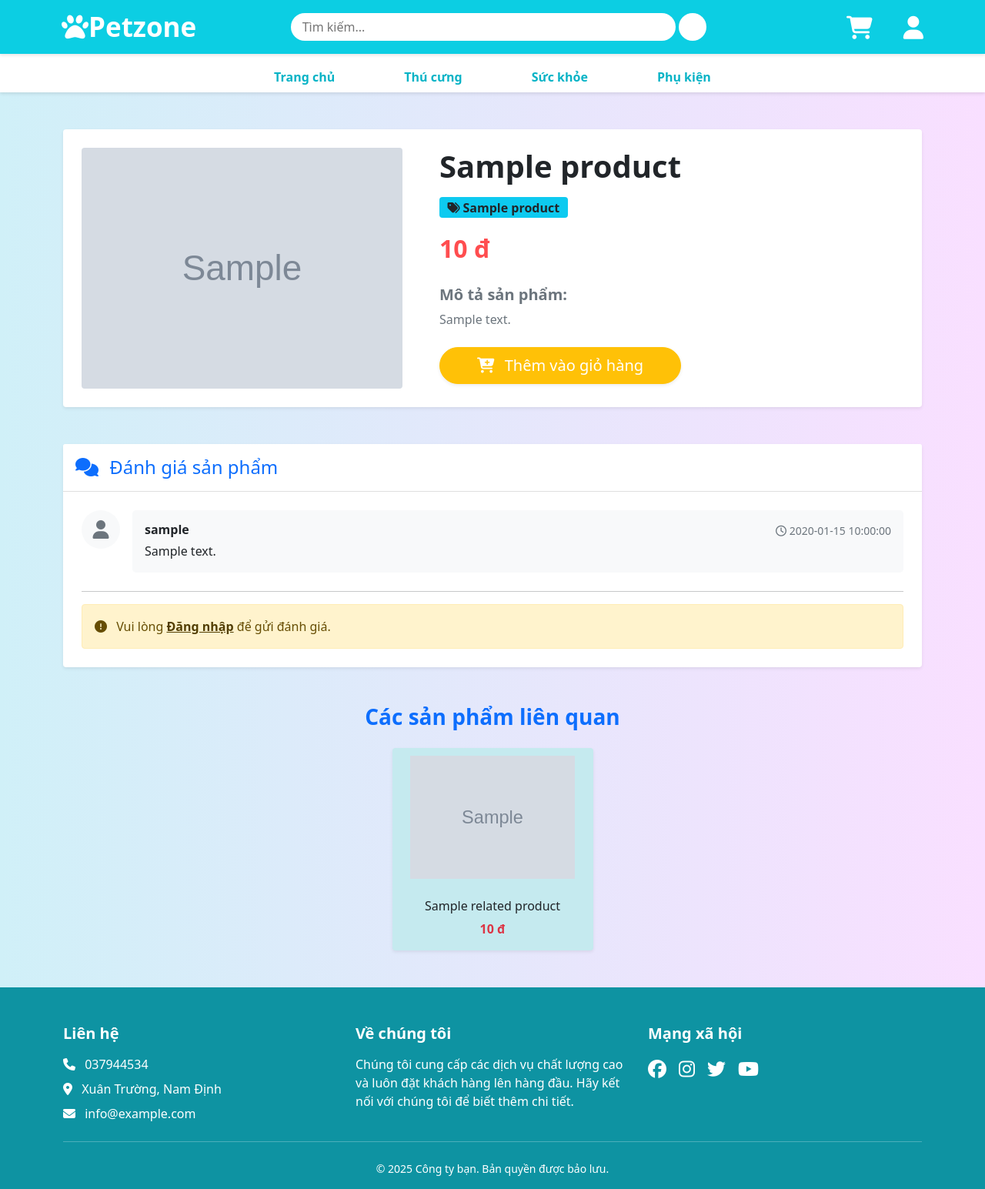
After one commit to Nguyen-Theanh/DuAnMau, a PHP site: the page made by views/products/deatail.php in a window 1280 px wide. The commit adds this page. Shown: the whole page at 77% size. Run offline with PHP 8.4, Linux system fonts and the light colour scheme; tables that the repository leaves empty or names only in its code hold one stand-in row (values such as "Sample post"); the template is opened without the code that fills it: most values are stand-ins (such as "Sample title", 1, 10 or a date in 2020); grey boxes marked "Sample" are stand-in pictures.

Commit message:
hoàn thành client cho khách hàng

```diff
--- a/routes/index.php
+++ b/routes/index.php
@@ -10,6 +10,11 @@ try {
             $controller->Home();
             break;
 
+        case 'productDetail':
+            $controller = new ProductController();
+            $controller -> detail();
+            break;
+
 
     }
 }catch(Exception $e){
--- /dev/null
+++ b/views/partials/footer.php
@@ -0,0 +1,41 @@
+<?php
+
+?>
+<footer class="bg-blue text-white pt-5 pb-3">
+    <div class="container">
+        <div class="row gy-4">
+            <!-- Contact Info -->
+            <div class="col-md-4 text-center text-md-start">
+                <h5 class="fw-bold mb-3">Liên hệ</h5>
+                <p class="mb-2"><i class="fas fa-phone me-2"></i> 037944534</p>
+                <p class="mb-2"><i class="fas fa-map-marker-alt me-2"></i> Xuân Trường, Nam Định</p>
+                <p class="mb-0"><i class="fas fa-envelope me-2"></i> info@example.com</p>
+            </div>
+
+            <!-- About Us -->
+            <div class="col-md-4 text-center text-md-start">
+                <h5 class="fw-bold mb-3">Về chúng tôi</h5>
+                <p>Chúng tôi cung cấp các dịch vụ chất lượng cao và luôn đặt khách hàng lên hàng đầu. Hãy kết nối với
+                    chúng
+                    tôi để biết thêm chi tiết.</p>
+            </div>
+
+            <!-- Social Media -->
+            <div class="col-md-4 text-center text-md-start">
+                <h5 class="fw-bold mb-3">Mạng xã hội</h5>
+                <div class="d-flex gap-3 justify-content-center justify-content-md-start">
+                    <a href="#" class="text-white fs-4"><i class="fab fa-facebook"></i></a>
+                    <a href="#" class="text-white fs-4"><i class="fab fa-instagram"></i></a>
+                    <a href="#" class="text-white fs-4"><i class="fab fa-twitter"></i></a>
+                    <a href="#" class="text-white fs-4"><i class="fab fa-youtube"></i></a>
+                </div>
+            </div>
+        </div>
+
+        <hr class="my-4 border-light">
+
+        <div class="text-center small">
+            &copy; 2025 Công ty bạn. Bản quyền được bảo lưu.
+        </div>
+    </div>
+</footer>
--- /dev/null
+++ b/views/products/deatail.php
@@ -0,0 +1,169 @@
+<?php
+?>
+<!DOCTYPE html>
+<html lang="en">
+<head>
+    <meta charset="UTF-8">
+    <meta name="viewport" content="width=device-width, initial-scale=1.0">
+    <title>Chi tiết sản phẩm - <?= htmlspecialchars($product['name']) ?></title>
+    <link href="https://cdn.jsdelivr.net/npm/bootstrap@5.1.3/dist/css/bootstrap.min.css" rel="stylesheet">
+    <link rel="stylesheet" href="https://cdnjs.cloudflare.com/ajax/libs/font-awesome/6.5.0/css/all.min.css" />
+  <style>
+    body {
+      background: linear-gradient(to right, #d0f0f8, #f9dfff);
+      min-height: 100vh;
+      display: flex;
+      flex-direction: column;
+    }
+
+    .main-content {
+      flex: 1;
+    }
+
+    .product-img {
+      max-height: 400px;
+      object-fit: contain;
+      width: 100%;
+    }
+
+    .price-tag {
+      color: #ff4d4f;
+      font-size: 2rem;
+      font-weight: bold;
+    }
+
+    .related-product-card:hover {
+      transform: translateY(-5px);
+      box-shadow: 0 10px 20px rgba(0, 0, 0, 0.1) !important;
+      transition: all 0.3s ease;
+    }
+
+    .related-img {
+      height: 180px;
+      object-fit: contain;
+      padding: 10px;
+    }
+    footer {
+      background-color: #0e93a2ff !important;
+    }
+  </style>
+</head>
+<body>
+    <?php include __DIR__ . '/../partials/header.php'; ?>
+
+    <div class="main-content container py-5">
+        <div class="card shadow-sm border-0 mb-5">
+            <div class="card-body p-4">
+                <div class="row g-5">
+                    <div class="col-md-5 text-center">
+                        <img src="uploads/imgproduct/<?= htmlspecialchars($product['image']) ?>"
+                        class="img-fluid rounded product-img">
+                    </div>
+
+                    <div class="col-md-7">
+                        <h1 class="fw-bold mb-3"><?= htmlspecialchars(($product['name']))?></h1>
+                        <div class="mb-3">
+                            <span class="badge bg-info text-dark fs-6">
+                                <i class="fas fa-tags"></i> <?= htmlspecialchars($product['category_name']) ?>
+                            </span>
+                        </div>
+
+                        <p class="price-tag mb-4"><?= number_format($product['price'],0,',','.')?> đ</p>
+
+                        <div class="mb-4">
+                            <h5 class="fw-bold text-secondary">Mô tả sản phẩm:</h5>
+                            <p class="text-muted" style="white-space: pre-line;"><?= htmlspecialchars($product['description']) ?></p>
+                        </div>
+
+                        <a href="#" class="btn btn-warning btn-lg text-white px-5 rounded-pill shadow-sm">
+                            <i class="fas fa-cart-plus me-2"></i> Thêm vào giỏ hàng
+                        </a>
+                    </div>
+                </div>
+            </div>
+        </div>
+        <div class="card shadow-sm border-0 mb-5">
+            <div class="card-header bg-white py-3">
+                <h4 class="mb-0 text-primary"><i class="fas fa-comments me-2"></i> Đánh giá sản phẩm</h4>
+            </div>
+            <div class="card-body p-4">
+                <?php if (!empty($comments)): ?>
+                    <div class="vstack gap-3 mb-4">
+                       <?php foreach ($comments as $c) : ?>
+                        <div class="d-flex gap-3" >
+                            <div class="flex-shrink-0">
+                                <div class="rounded-circle bg-light d-flex align-items-center justify-content-center"
+                                style="width: 50px; height: 50px;">
+                                <i class="fas fa-user text-secondary fs-4"></i>
+                            </div>
+                        </div>
+                        <div class="flex-grow-1">
+                            <div class="bg-light p-3 rounded-3">
+                                <div class="d-flex justify-content-between align-items-center mb-1">
+                                   <h6 class="fw-bold mb-0"><?= htmlspecialchars($c['username'] ?? 'Khách') ?></h6>
+                                   <small class="text-muted"><i class="far fa-clock"></i>
+                                        <?= htmlspecialchars($c['created_at'] ?? '') ?></small>
+                                </div>
+                                <p class="mb-0 text-break"><?= nl2br(htmlspecialchars($c['content'])) ?></p>
+                            </div>
+                            </div>
+                        </div>
+                        <?php endforeach; ?>
+                    </div>
+                    <?php else: ?>
+                        <div class="text-center py-4 text-muted">
+                            <i class="far fa-comment-dots fs-1 mb-2"></i>
+                            <p>Chưa có đánh giá nào. Hãy là người đầu tiên đánh giá</p>
+                        </div>
+                    <?php endif; ?>
+
+                    <hr>
+                    <?php if (!empty($_SESSION['user'])): ?>
+                        <form action="index.php?action=store_comment" method="post">
+                            <input type="hidden" name="product_id" value="<?= intval($product['id']) ?>">
+                            <div class="mb-3">
+                                <label for="commentContent" class="form-label fw-bold">Viết đánh giá của bạn:</label>
+                                <textarea name="content" id="commentContent" class="form-control" rows="3"
+                                placeholder="Chia sẻ cảm nhận của bạn về sản phẩm..." required></textarea>
+                            </div>
+                            <div class="text-end">
+                                <button type="submit" class="btn btn-primary px-4">
+                                    <i class="fas fa-paper-plane me-2"></i> Gửi đánh giá
+                                </button>
+                            </div>
+                        </form>
+                        <?php else: ?>
+                            <div class="alert alert-warning mb-0" role="alert">
+                                <i class="fas fa-exclamation-circle me-2"></i> Vui lòng <a href="index.php?action=login"
+                                class="alert-link">Đăng nhập</a> để gửi đánh giá.
+                            </div>
+                            <?php endif; ?>
+            </div>
+        </div>
+
+        <h3 class="text-center text-primary fw-bold mb-4">Các sản phẩm liên quan</h3>
+        <div class="row row-cols-1 row-cols-sm-2 row-cols-md-3 row-cols-lg-4 g-4 justify-content-center">
+            <?php foreach ($relatedProducts as $p): ?>
+                <div class="col">
+                    <div class="card h-100 related-product-card shadow-sm border-0" style="background-color: #c5eaefff;">
+                        <a href="index.php?action=productDetail&id=<?= $p['id'] ?>"
+                            class="text-decoration-none text-dark h-100 d-flex flex-column">
+                            <img src="/BASE-DUANMAU/uploads/imgproduct/<?= htmlspecialchars($p['image']) ?>"
+                            class="card-img-top related-img"
+                            alt="<?= htmlspecialchars($p['name']) ?>">
+                            <div class="card-body text-center d-flex flex-column">
+                                <h6 class="card-title text-truncate mb-2"><?= htmlspecialchars($p['name']) ?></h6>
+                                <p class="card-text fw-bold text-danger mt-auto">
+                                    <?= number_format($p['price']) ?> đ
+                                </p>
+                            </div>
+                        </a>
+                    </div>
+                </div>
+                <?php endforeach; ?>
+        </div>
+    </div>
+    <?php require_once __DIR__ . '/../partials/footer.php'; ?>
+    <script src="https://cdn.jsdelivr.net/npm/bootstrap@5.1.3/dist/js/bootstrap.bundle.min.js"></script>
+</body>
+</html>
```
Also changed, not shown: controllers/CategoryController.php (added, +12 -0 lines), controllers/CommentController.php (added, +36 -0 lines), controllers/ProductController.php (+49 -0 lines), models/CategoryModel.php (added, +27 -0 lines), models/CommentModel.php (added, +38 -0 lines), models/ProductModel.php (renamed from models/ProductsModel.php, +10 -3 lines), views/home.php (+27 -0 lines), uploads/imgproduct/1754901016_images (4).jpg (added), uploads/imgproduct/1754901058_images.jpg (added), uploads/imgproduct/1754901098_images (3).jpg (added), uploads/imgproduct/1754901145_images (2).jpg (added), uploads/imgproduct/anh1.jpg (added), uploads/imgproduct/anh2.jpg (added), uploads/imgproduct/anh3.jpg (added), 1 more files.
